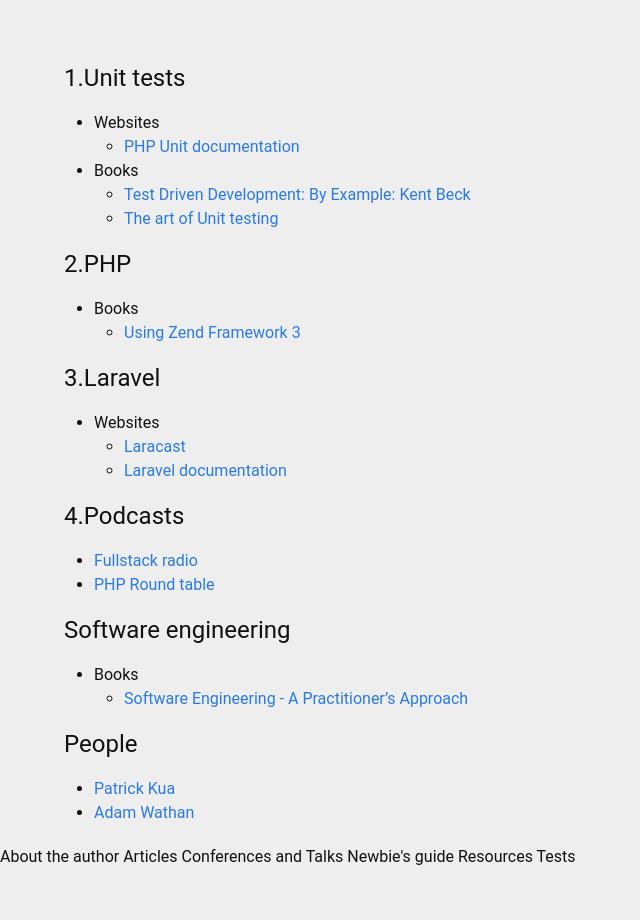
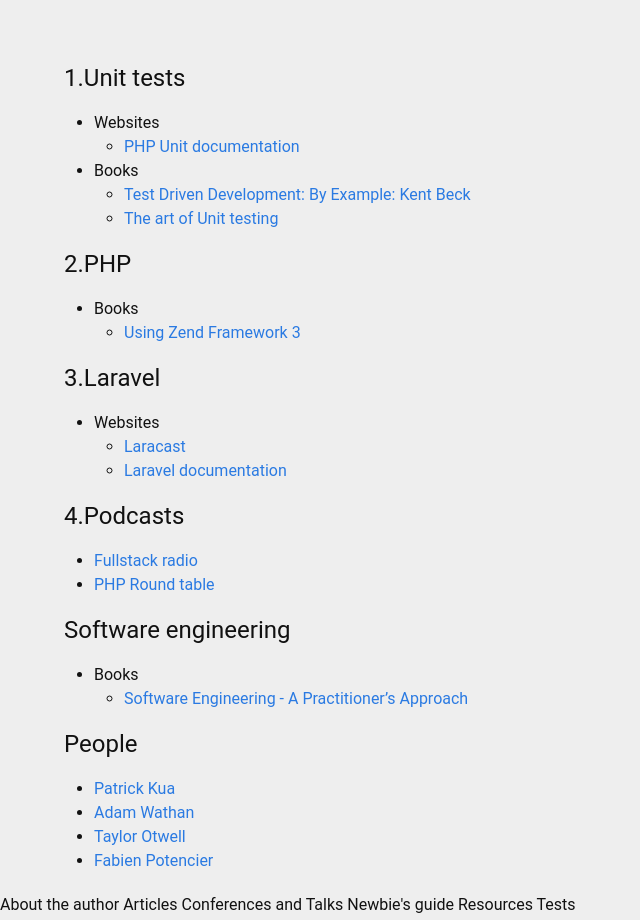
Before and after one commit to tiepdotme/marabesi.com, a Jekyll site: the page built from resources.md, in a window 1280 px wide. Shown: the whole page, without its empty margins (0-640 px from the left). Built offline with Jekyll 4.4.1, drawn with Linux system fonts in a browser that asks for light colours; comment, search, counter and statistics services are not loaded.

Commit message:
added new resources

```diff
--- a/resources.md
+++ b/resources.md
@@ -49,3 +49,5 @@ author:
 
 * [Patrick Kua](https://www.thekua.com/atwork/2014/11/the-definition-of-a-tech-lead/)
 * [Adam Wathan](https://adamwathan.me/)
+* [Taylor Otwell](https://medium.com/@taylorotwell)
+* [Fabien Potencier](http://fabien.potencier.org/)
```
